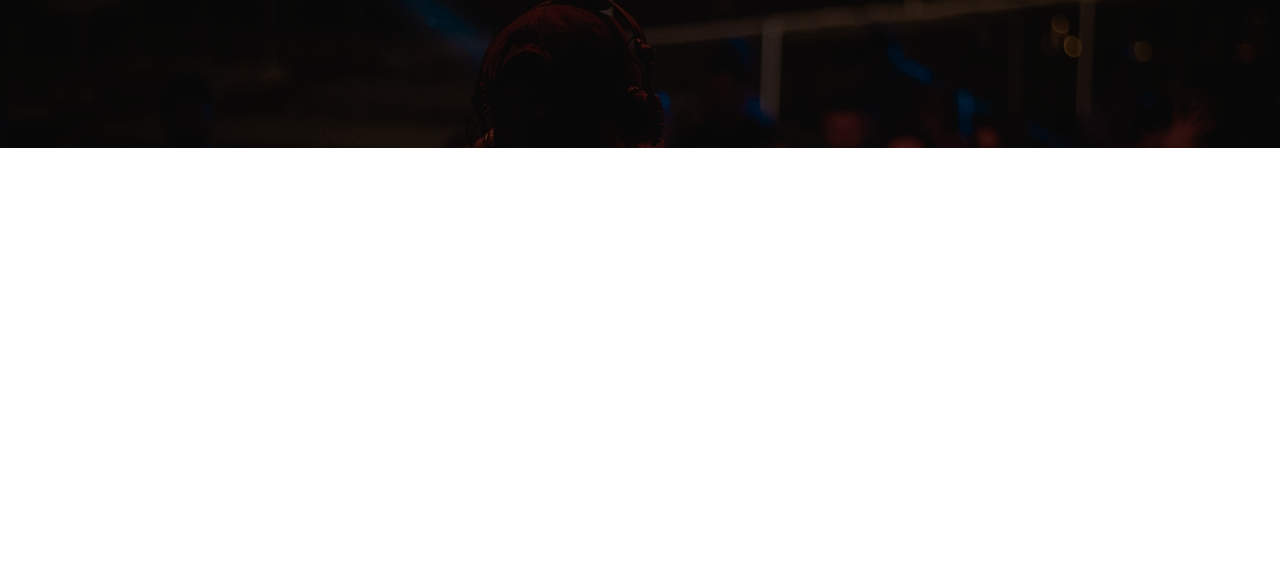
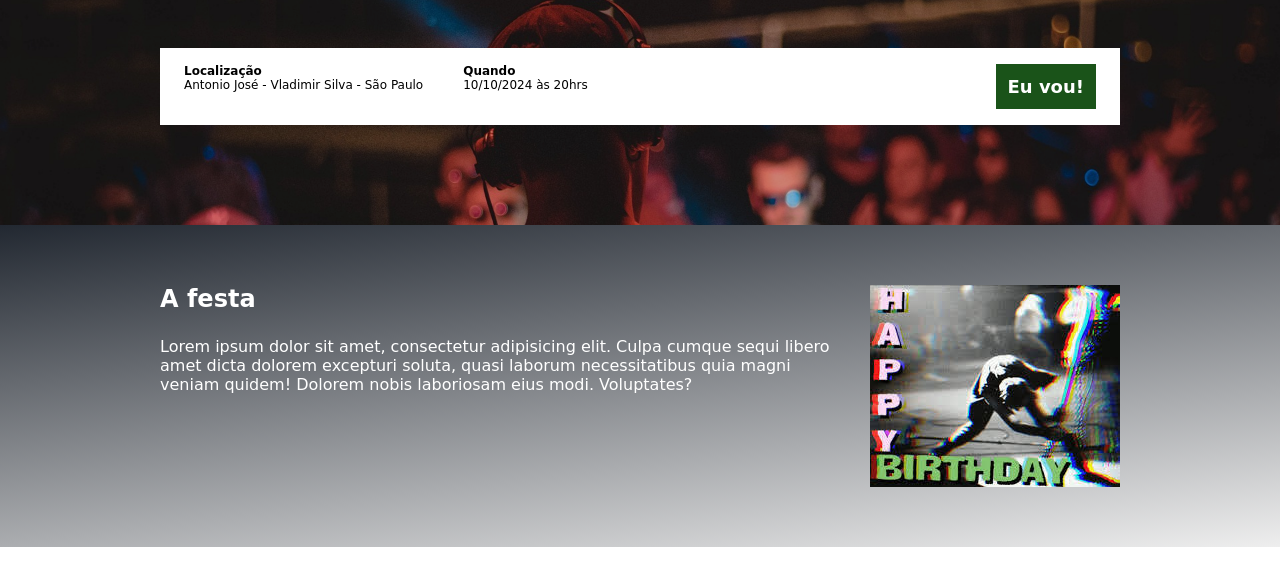
Before and after one commit to Lucashpinheiro/aniversario, a website built with Parcel: page src/index.html in a window 1280 px wide. Shown: the part 220-800 px from the top of the page. Built offline with nearby package versions, Linux system fonts and the light colour scheme; a web font is replaced by a local one.

Commit message:
lading page primeira versão

```diff
--- a/src/index.html
+++ b/src/index.html
@@ -8,15 +8,41 @@
     <link rel="preconnect" href="https://fonts.gstatic.com" crossorigin>
     <link href="https://fonts.googleapis.com/css2?family=Playwrite+AR:wght@100..400&display=swap" rel="stylesheet">
     <link rel="stylesheet" href="styles/main.scss">
+    <link rel="stylesheet" href="https://unpkg.com/aos@next/dist/aos.css" />
 </head>
 <body>
     <header class="hero">
         <div class="container">
             <p class="hero__text">
-                Venha para o meu aniversario em  10d 22hs 10m 5s<span id="contador"></span>
+                Venha para o meu aniversario em <span id="contador"></span>
             </p>
+            <div class="infos-bar">
+                <ul class="infos-bar__infos">
+                    <li class="infos-bar__infos__item">
+                        <b>Localização</b>
+                        Antonio José - Vladimir Silva - São Paulo
+                    </li>
+                    <li class="infos-bar__infos__item">
+                        <b>Quando</b>
+                        10/10/2024 às 20hrs
+                    </li>
+                </ul>
+                <a href="#" class="button">Eu vou!</a>
+            </div>
         </div>
     </header>
+    <section class="party">
+        <div class="container" data-aos="fade-down-left">
+            <div class="party__description">
+                <h2 class="party__description__title">A festa</h2>
+                <p class="party__description__text">
+                    Lorem ipsum dolor sit amet, consectetur adipisicing elit. Culpa cumque sequi libero amet dicta dolorem excepturi soluta, quasi laborum necessitatibus quia magni veniam quidem! Dolorem nobis laboriosam eius modi. Voluptates?
+                </p>
+            </div>
+            <img class="party__image" src="./images/happyB.jpeg" alt="festa">
+        </div>
+    </section>
+    <script src="https://unpkg.com/aos@next/dist/aos.js"></script>
     <script src="./scripts/main.js"></script>
 </body>
 </html>
--- a/src/scripts/main.js
+++ b/src/scripts/main.js
@@ -0,0 +1,24 @@
+AOS.init();
+
+const partyDate = new Date("Oct 10, 2024 20:00");
+const partyTimeStamp = partyDate.getTime();
+
+const countTime = setInterval(function() {
+    const now = new Date();
+    const nowStamp = now.getTime();
+    const distaceToparty = partyTimeStamp - nowStamp;
+
+
+    const daysToParty = Math.floor(distaceToparty / (1000 * 60 * 60 * 24));
+    const hoursToParty = Math.floor((distaceToparty % (1000 * 60 * 60 * 24)) / (1000 * 60 * 60));
+    const minutesToParty = Math.floor((distaceToparty % (1000 * 60 * 60)) / (1000 * 60));
+    const secondsToParty = Math.floor((distaceToparty % (1000 * 60)) / 1000);
+
+    document.getElementById('contador').innerHTML = `${daysToParty}d ${hoursToParty}h ${minutesToParty}m ${secondsToParty}s`;
+
+    if (distaceToparty < 0) {
+        clearInterval(countTime);
+        document.getElementById('contador').innerHTML = `Espere a próxima!`;
+    }
+
+}, 1000)
--- a/src/styles/_hero.scss
+++ b/src/styles/_hero.scss
@@ -18,7 +18,7 @@
         height: 100%;
         background-color: #000;
         content: '';
-        opacity: .7;
+        opacity: .2;
     }
 
     &__text {
--- /dev/null
+++ b/src/styles/_party.scss
@@ -0,0 +1,41 @@
+@use 'variables';
+
+.party {
+    background-image: linear-gradient(173deg, variables.$color1, variables.$color2);
+
+    .container {
+        display: flex;
+        padding-top: 60px;
+        padding-bottom: 60px;
+
+        @media(max-width: 640px) {
+            display: block;
+        }
+
+    }
+
+    &__description {
+        margin-right: 32px;
+        margin-bottom: 24px ;
+
+        &__title {
+            font-weight: bold;
+            padding-bottom: 24px;
+        }
+
+    }
+
+    @media(max-width: 640px) {
+        &__description {
+            &__text {
+                margin-bottom: 32px;
+            }
+        }
+    }
+
+    @media(max-width: 1024px) {
+        &__description {
+            margin-bottom: 60px;
+        }
+    }
+}
--- a/src/styles/_variables.scss
+++ b/src/styles/_variables.scss
@@ -1 +1,5 @@
 $textColor: #fff;
+$secondaryColor: #000;
+
+$color1: #222831;
+$color2: #EEEEEE;
--- /dev/null
+++ b/src/styles/components/_buttons.scss
@@ -0,0 +1,17 @@
+.button {
+    padding: 12px;
+    text-align: center;
+    background-color: #1A5319;
+    font-size: 18px;
+    font-weight: bold;
+
+    &:hover {
+        background-color: #67C6E3;
+        color: #000;
+    }
+
+    @media(max-width: 640px) {
+        display: block;
+        width: 100%;
+    }
+}
--- /dev/null
+++ b/src/styles/components/_infos.scss
@@ -0,0 +1,35 @@
+@use '../variables';
+
+.infos-bar {
+    display: flex;
+    justify-content: space-between;
+    background-color: variables.$textColor;
+    padding: 16px 24px;
+    color: variables.$secondaryColor;
+
+    &__infos{
+        display: flex;
+        gap: 40px;
+
+        &__item{
+            color: variables.$secondaryColor;
+            font-size: 12px;
+
+            b {
+                display: block;
+                color: variables.$secondaryColor;
+            }
+        }
+    }
+    @media(max-width: 640px) {
+        display: block;
+
+        &__infos {
+            display: block;
+
+            &__item {
+                margin-bottom: 16px;
+            }
+        }
+    }
+}
--- a/src/styles/main.scss
+++ b/src/styles/main.scss
@@ -1,5 +1,8 @@
 @use 'variables';
 @use 'hero';
+@use './components/infos';
+@use './components/buttons';
+@use 'party';
 
 
 * {
@@ -8,6 +11,8 @@
     box-sizing: border-box;
     font-family: "Playwrite AR", cursive;
     color: variables.$textColor ;
+    list-style: none;
+    text-decoration: none;
 }
 
 .container {
@@ -20,6 +25,7 @@
     }
 
     @media(max-width: 1024px) {
-        max-width: 90%;
+        max-width: 85%;
+
     }
 }
```
